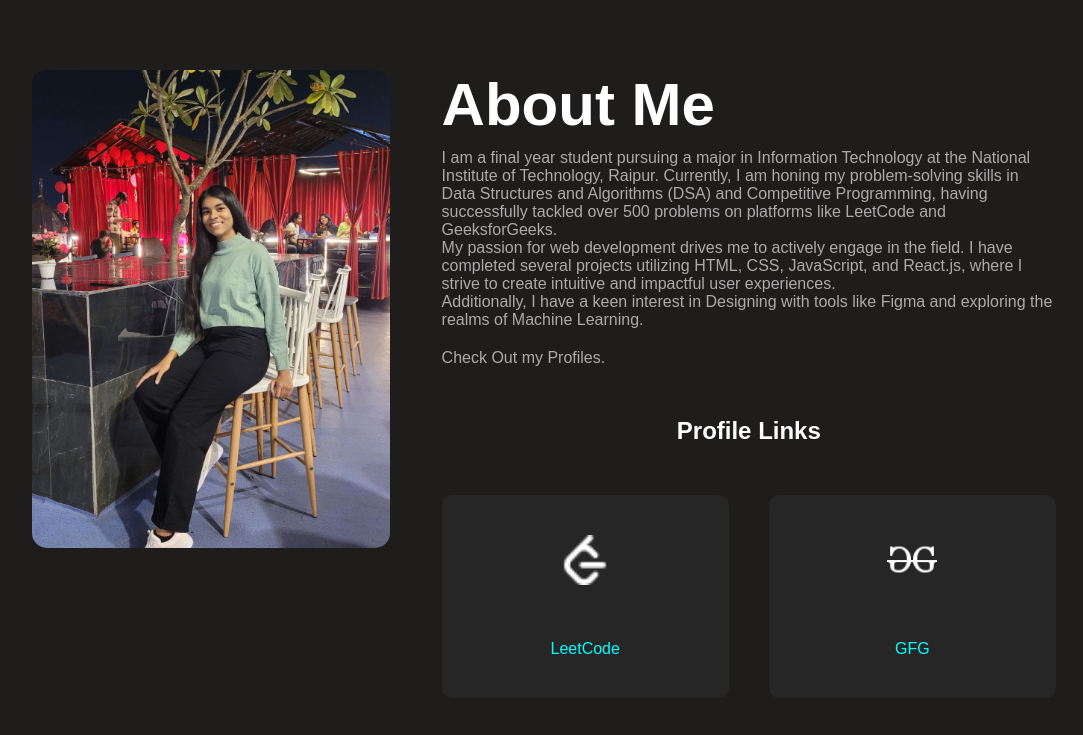
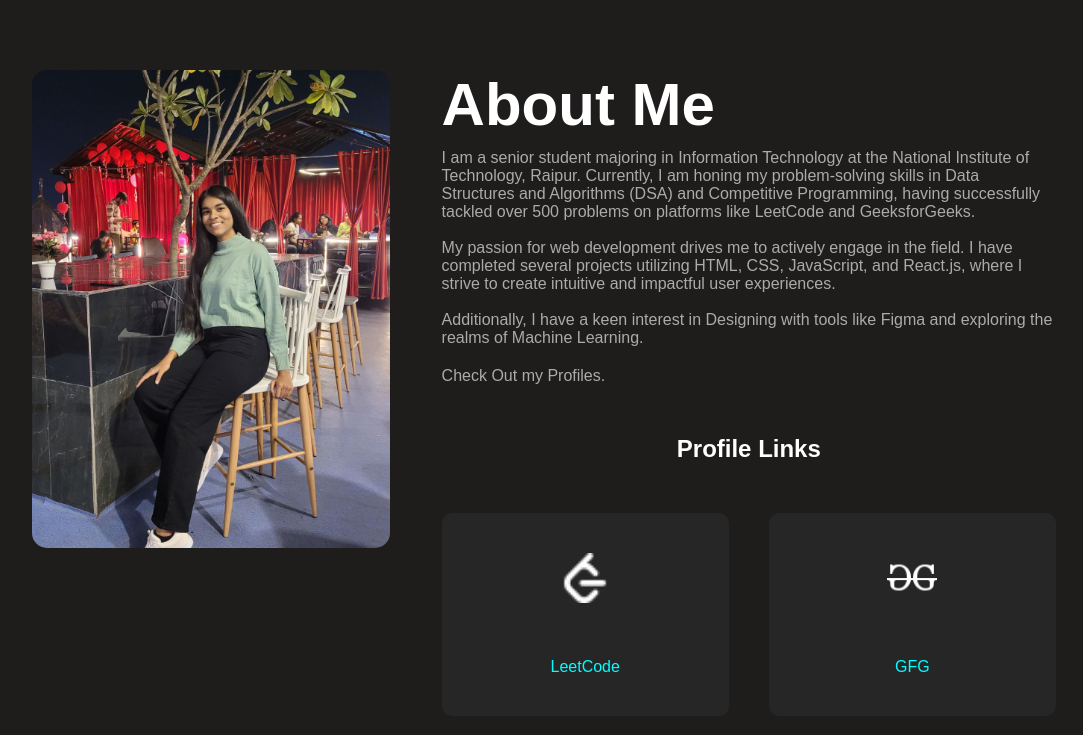
Before and after one commit to yaaassmeen/portfolio-yasmeen-mahilang, a plain HTML site: page index.html in a window 1280 px wide. Shown: the part 820-1555 px from the top of the page, without its empty margins (96-1179 px from the left). Drawn offline with Linux system fonts and the light colour scheme; a web font is replaced by a local one.

Commit message:
Update index.html

```diff
--- a/index.html
+++ b/index.html
@@ -45,9 +45,9 @@
                 <div class="about-col-2">
                     <h1>About Me</h1>
                     <p>
-                    I am a final year student pursuing a major in Information Technology at the National Institute of Technology, Raipur. Currently, I am honing my problem-solving skills in Data Structures and Algorithms (DSA) and Competitive Programming, having successfully tackled over 500 problems on platforms like LeetCode and GeeksforGeeks.<br>
-                    My passion for web development drives me to actively engage in the field. I have completed several projects utilizing HTML, CSS, JavaScript, and React.js, where I strive to create intuitive and impactful user experiences.<br>
-                    Additionally, I have a keen interest in Designing with tools like Figma and exploring the realms of Machine Learning.
+                    I am a senior student majoring in Information Technology at the National Institute of Technology, Raipur. Currently, I am honing my problem-solving skills in Data Structures and Algorithms (DSA) and Competitive Programming, having successfully tackled over 500 problems on platforms like LeetCode and GeeksforGeeks.<br>
+                    <br>My passion for web development drives me to actively engage in the field. I have completed several projects utilizing HTML, CSS, JavaScript, and React.js, where I strive to create intuitive and impactful user experiences.<br>
+                    <br>Additionally, I have a keen interest in Designing with tools like Figma and exploring the realms of Machine Learning.
                     </p>
 
                         <p>Check Out my Profiles.</p>
```
